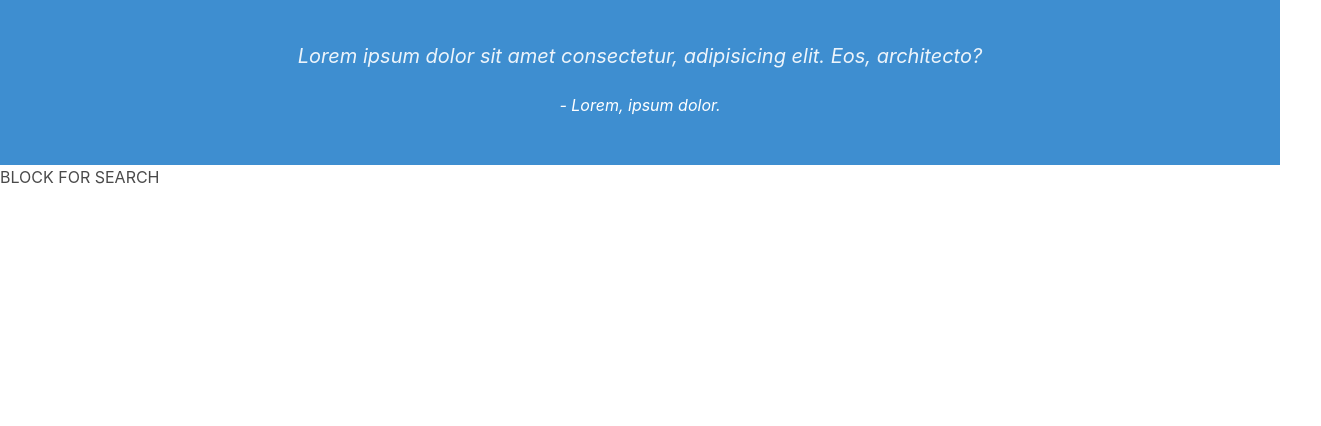
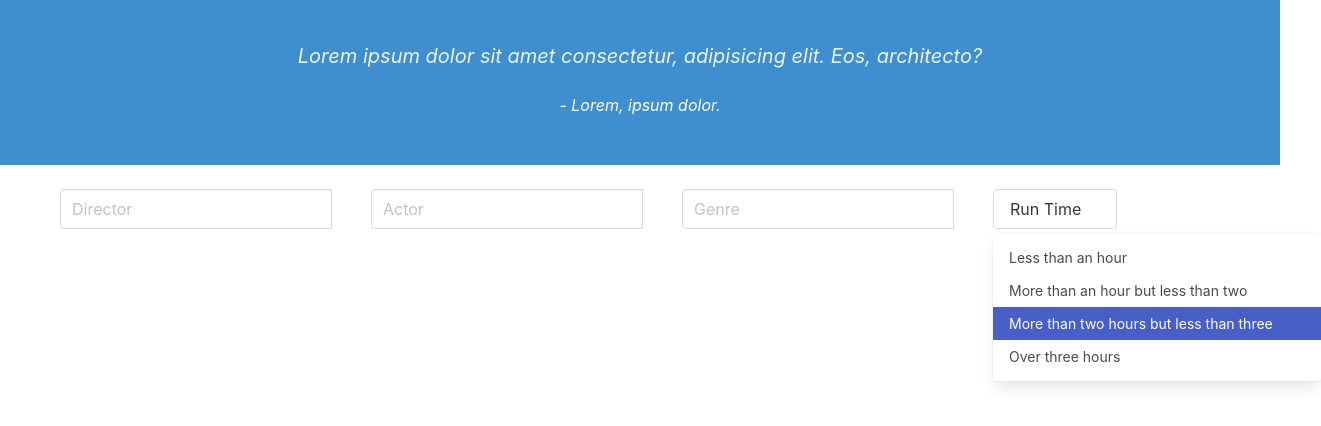
Before and after one commit to graciaan/Class-Project-1, a plain HTML site: page index.html in a window 1280 px wide. Shown: the part 106-532 px from the top of the page, 1321 px wide, since content can reach past the window. Drawn offline with nearby package versions, Linux system fonts and the light colour scheme.

Commit message:
Added Search and Dropdown box section

```diff
--- a/assets/style.css
+++ b/assets/style.css
@@ -0,0 +1,3 @@
+.block:not(:last-child) {
+    margin-bottom: 1.5rem;
+  }
--- a/index.html
+++ b/index.html
@@ -32,7 +32,83 @@
   </div>
 </section>
 
-BLOCK FOR SEARCH
+<!-- BLOCK FOR SEARCH SECTION -->
+<div class="block mt-5">
+
+<!-- ADDING COLUMNS FOR CATEGORIES  -->
+<div class="columns ml-6">
+<!-- SEARCH FOR DIRECTOR -->
+  <div class="column">
+
+    <div class="field has-addons">
+      <div class="control">
+        <input class="input" type="text" placeholder="Director">
+      </div>
+      <div class="control ">
+      </div>
+    </div>
+
+  </div>
+<!-- SEARCH FOR ACTOR -->
+  <div class="column">
+
+    <div class="field has-addons">
+      <div class="control">
+        <input class="input" type="text" placeholder="Actor">
+      </div>
+      <div class="control ">
+      </div>
+    </div>
+
+  </div>
+
+
+  <div class="column">
+<!-- SEARCH FOR GENRE-->
+    <div class="field has-addons">
+      <div class="control">
+        <input class="input" type="text" placeholder="Genre">
+      </div>
+      <div class="control ">
+      </div>
+    </div>
+
+  </div>
+
+  <div class="column">
+<!-- SELECT RUNTIME -->
+    <div class="dropdown is-active">
+      <div class="dropdown-trigger">
+        <button class="button" aria-haspopup="true" aria-controls="dropdown-menu">
+          <span>Run Time</span>
+          <span class="icon is-small">
+            <i class="fas fa-angle-down" aria-hidden="true"></i>
+          </span>
+        </button>
+      </div>
+      <div class="dropdown-menu" id="dropdown-menu" role="menu">
+        <div class="dropdown-content">
+          <a href="#" class="dropdown-item">
+            Less than an hour
+          </a>
+          <a class="dropdown-item">
+            More than an hour but less than two
+          </a>
+          <a href="#" class="dropdown-item is-active">
+            More than two hours but less than three
+          </a>
+          <a href="#" class="dropdown-item">
+            Over three hours
+          </a>
+        </div>
+      </div>
+    </div>
+
+  </div>
+</div>
+
+</div>
+
 
 
 
```
